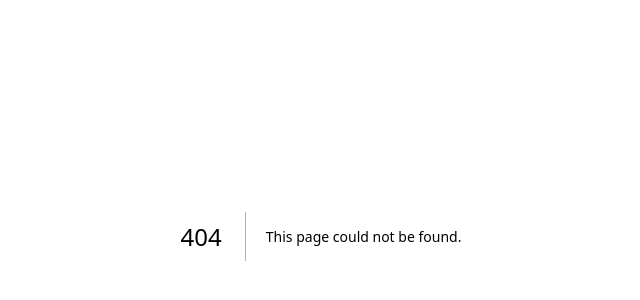
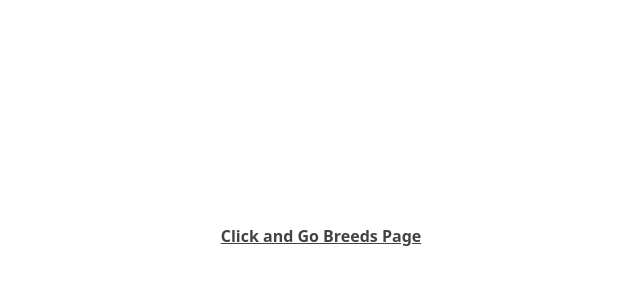
Before and after one commit to riceball-tw/pet-lover, a Next.js app: page / in a window 1280 px wide. Before the commit this address had no page. Shown: the part 164-464 px from the top of the page, without its empty margins (319-959 px from the left). Built offline with nearby package versions, Linux system fonts and the light colour scheme.

Commit message:
feat: Add homepage

```diff
--- /dev/null
+++ b/src/app/page.tsx
@@ -0,0 +1,7 @@
+import Link from 'next/link'
+
+export default function Home() {
+  return <>
+    <Link href="/breeds" className="h-screen w-screen font-bold flex justify-center items-center underline">Click and Go Breeds Page</Link>
+  </>
+}
```
